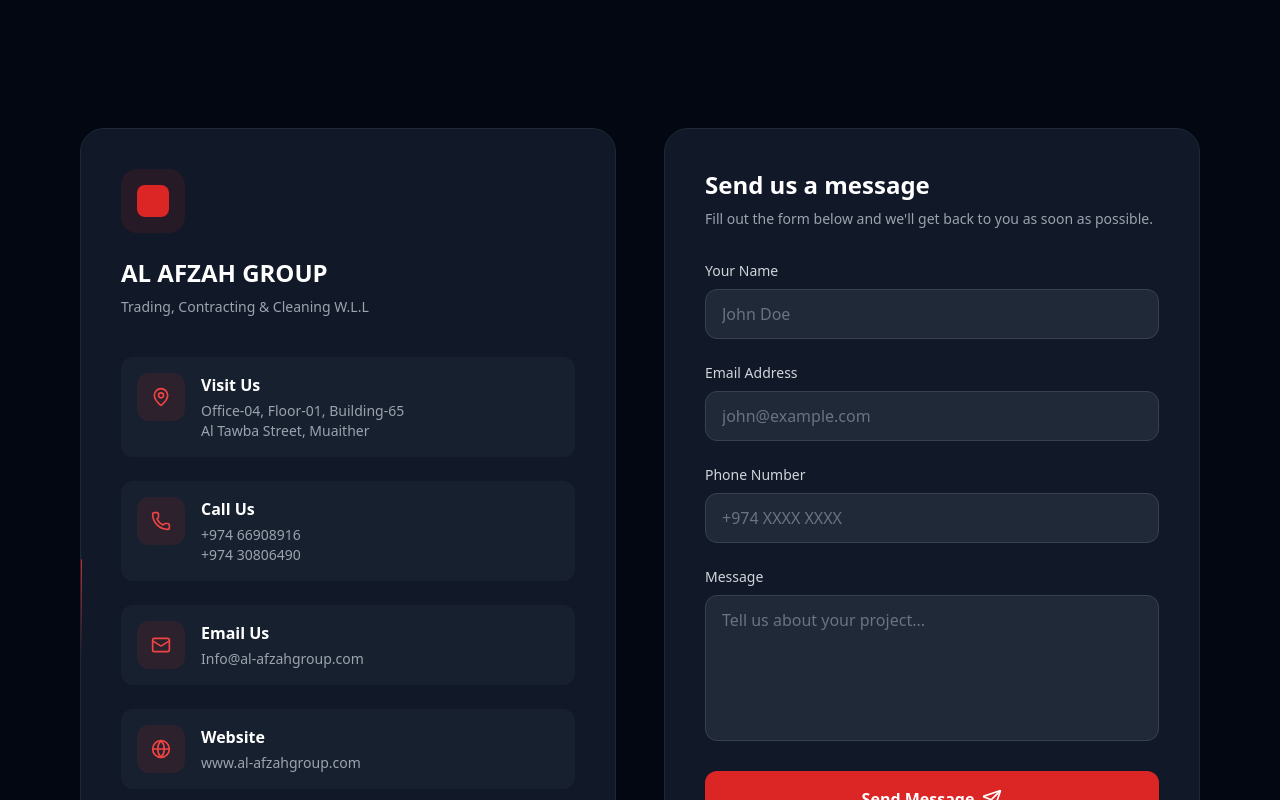
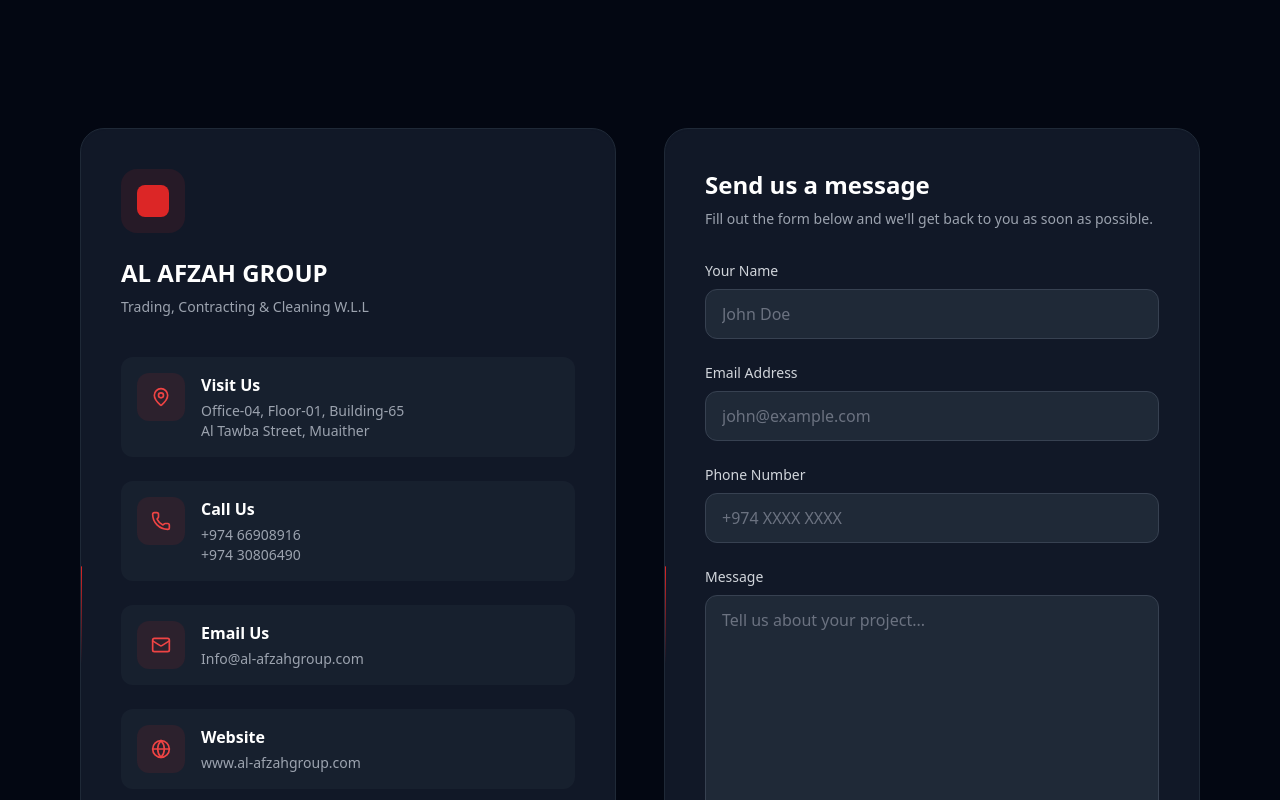
Before and after one commit to Sheffinkhan/al_afzah_project_frontend, a React (Create React App) app: page /contact in a window 1280 px wide. Shown: the part 400-1200 px from the top of the page. Built offline with nearby package versions, Linux system fonts and the light colour scheme.

Commit message:
Updated contact us page

```diff
--- a/src/pages/Contact.jsx
+++ b/src/pages/Contact.jsx
@@ -203,7 +203,16 @@ const Contact = () => {
 
             {/* Contact Form */}
             <AnimatedSection delay={200}>
-              <div className="p-10 bg-gray-900 border border-gray-800 rounded-3xl">
+              <div className="relative h-full p-10 bg-gray-900 border border-gray-800 rounded-3xl overflow-hidden">
+
+                {/* Animated Border Effect */}
+                <div className="absolute inset-0 rounded-3xl overflow-hidden">
+                  <div className="absolute inset-[-100%] animate-[spin_8s_linear_infinite] bg-[conic-gradient(from_0deg,transparent_0_340deg,#dc2626_360deg)]" />
+                  <div className="absolute inset-[1px] bg-gray-900 rounded-3xl" />
+                </div>
+
+                {/* CONTENT */}
+                <div className="relative z-10">
                   <h2 className="text-2xl font-bold text-white mb-2">
                     Send us a message
                   </h2>
@@ -261,7 +270,7 @@ const Contact = () => {
                         value={formData.message}
                       onChange={(e) => setFormData({ ...formData, message: e.target.value })}
                         required
-                      rows={5}
+                      rows={10}
                       className="w-full px-4 py-3 bg-gray-800 border border-gray-700 rounded-xl text-white placeholder-gray-500 focus:outline-none focus:border-red-500 focus:ring-1 focus:ring-red-500 transition-colors resize-none"
                         placeholder="Tell us about your project..."
                       />
@@ -285,6 +294,7 @@ const Contact = () => {
                     )}
                     </button>
                   </form>
+                </div>
               </div>
             </AnimatedSection>
           </div>
```
Lines whose indentation alone changed are shown as unchanged.
